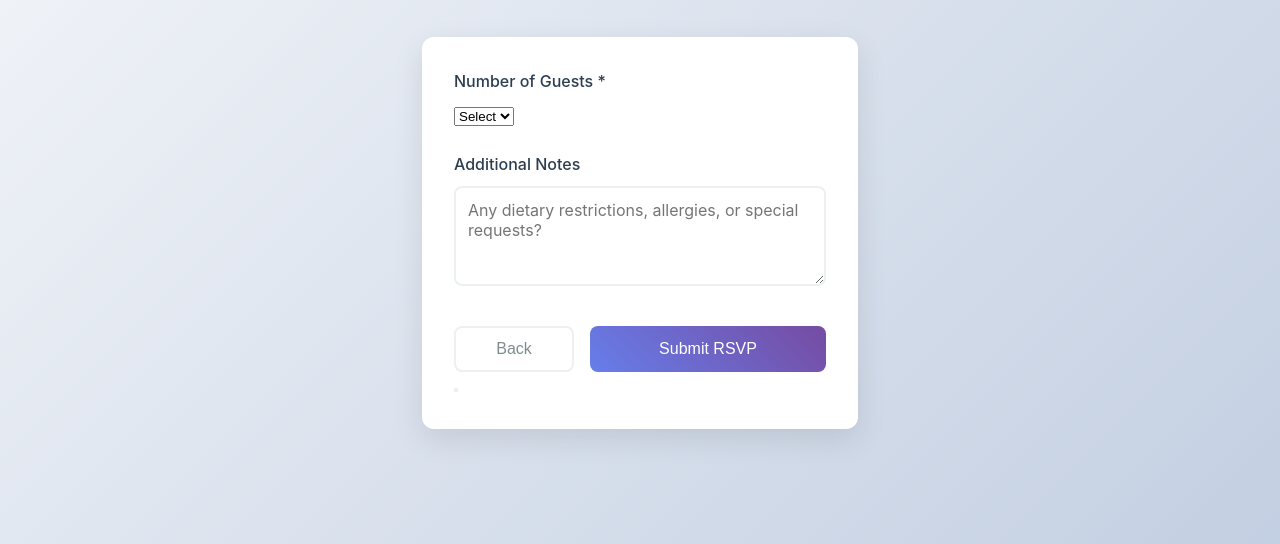
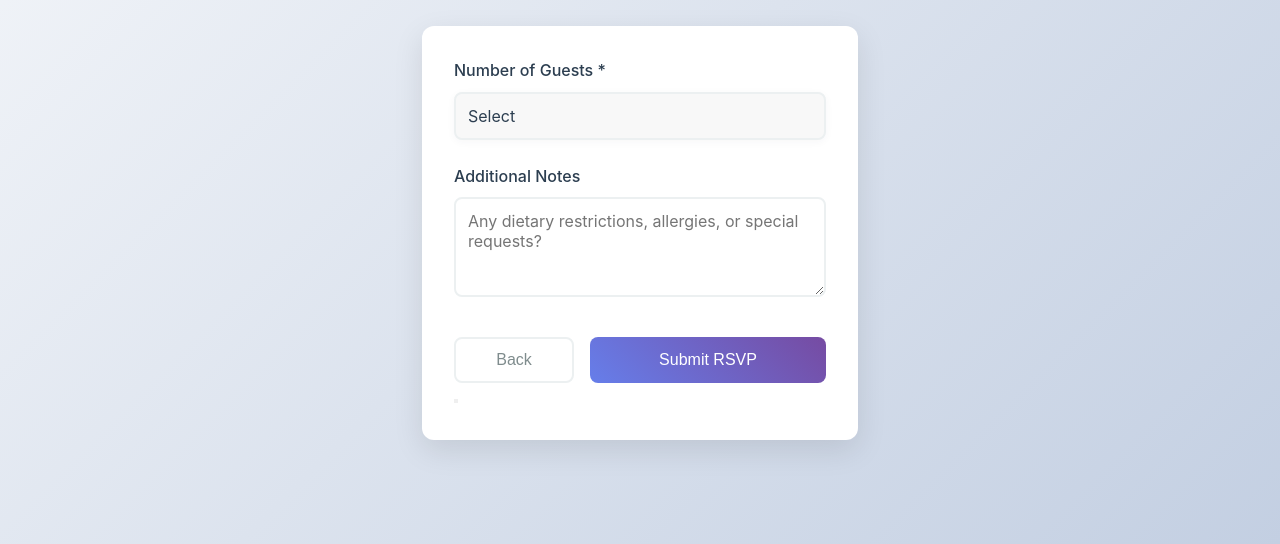
Before and after one commit to ShreyashVerma01/wedding-rsvp-website, a plain HTML site: page index.html in a window 1280 px wide. Both pictures are taken after a click on the button "RSVP". Shown: the part 256-800 px from the top of the page. Drawn offline with Linux system fonts and the light colour scheme.

Commit message:
Updated dropdown UI

```diff
--- a/styles.css
+++ b/styles.css
@@ -138,6 +138,28 @@ body {
     font-size: 1rem;
     transition: border-color 0.3s ease;
     font-family: inherit;
+}
+
+.form-group select {
+    width: 100%;
+    padding: 0.75rem;
+    border: 2px solid #ecf0f1;
+    border-radius: 8px;
+    font-size: 1rem;
+    font-family: inherit;
+    color: #2c3e50;
+    background: #f8f8f8;
+    transition: border-color 0.3s ease;
+    appearance: none;
+    -webkit-appearance: none;
+    -moz-appearance: none;
+    outline: none;
+    box-shadow: 0 2px 8px rgba(44, 62, 80, 0.04);
+}
+
+.form-group select:focus {
+    border-color: #667eea;
+    background: #f0f4ff;
 }
 
 .form-group input:focus,
```
